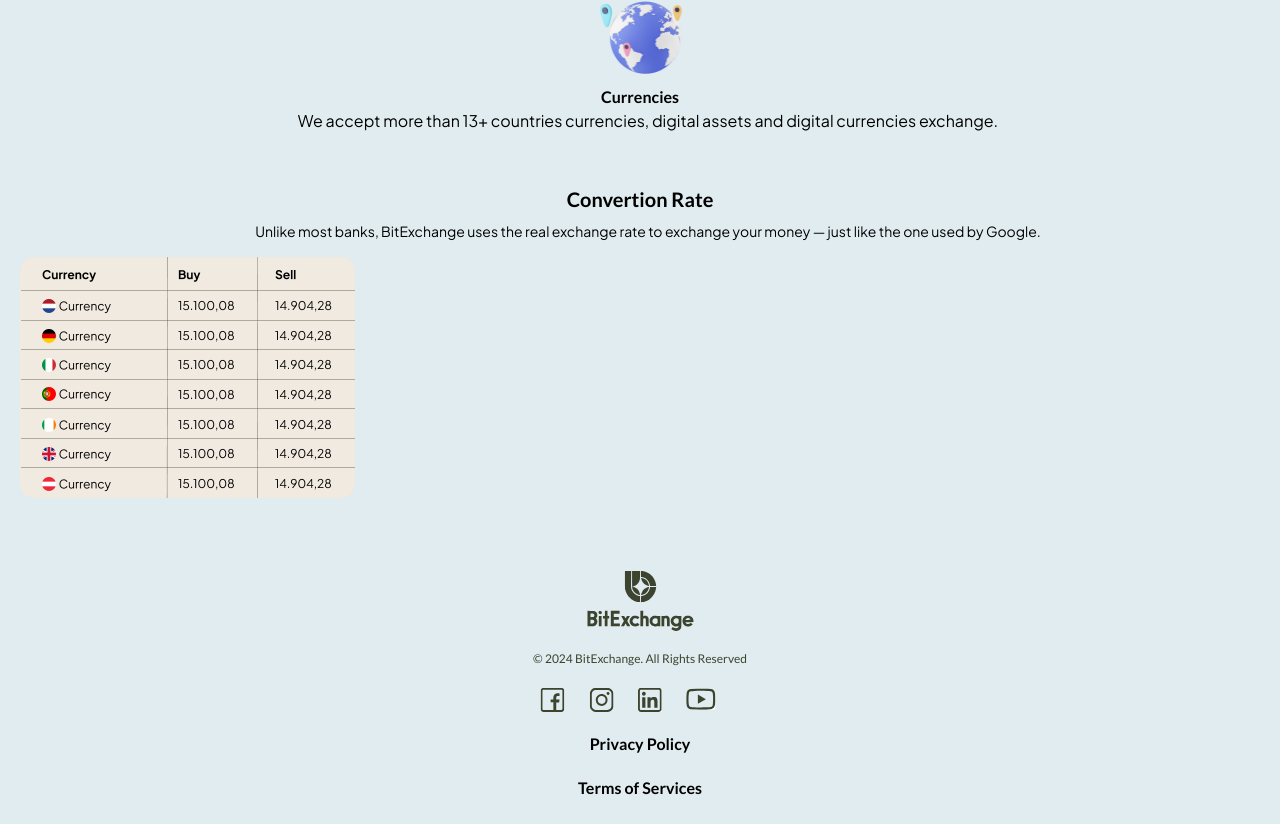
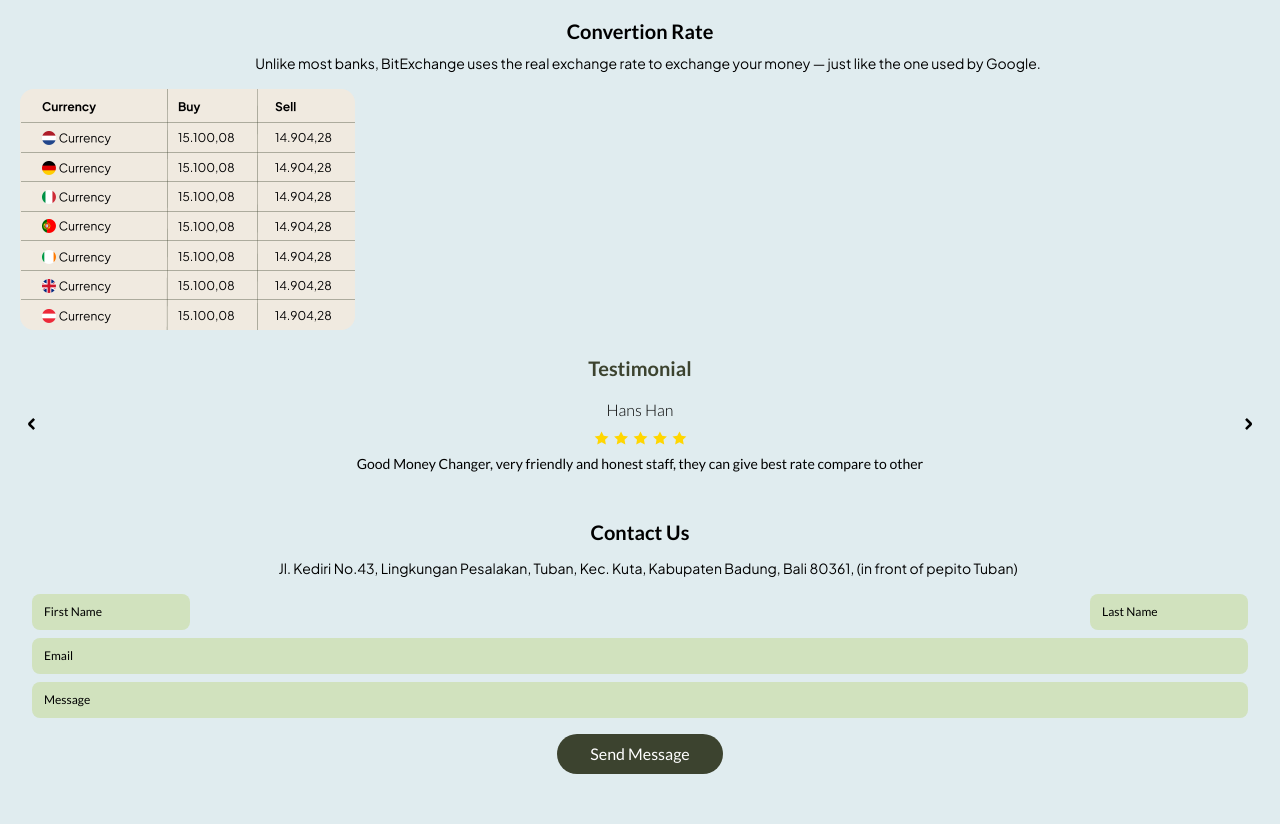
Before and after one commit to liyunfei22/bit-exchange, a Next.js app: page / in a window 1280 px wide. Shown: the part 776-1600 px from the top of the page. Built offline with nearby package versions, Linux system fonts and the light colour scheme.

Commit message:
feat: 轮播

```diff
--- a/src/app/globals.css
+++ b/src/app/globals.css
@@ -11,7 +11,7 @@ body {
 }
 
 @layer utilities {
-  .text-balance {
-    text-wrap: balance;
+  .input-text {
+    @apply bg-green border-0 focus:border-0 active:border-0 rounded-lg outline-0	placeholder:text-xs placeholder:text-black text-black px-3 py-2.5 text-xs
   }
 }
--- a/src/app/page.tsx
+++ b/src/app/page.tsx
@@ -1,3 +1,6 @@
+import BitExchange from "@/components/BitExchange";
+import Carousel from "@/components/Carousel";
+import ConcatUs from "@/components/ConcatUs";
 import { Plus_Jakarta_Sans } from "next/font/google";
 import Image from "next/image";
 
@@ -7,6 +10,7 @@ const plus_Jakarta_Sans = Plus_Jakarta_Sans({
 });
 
 export default function Home() {
+
   const list = [
     {
       img: "/Coins.png",
@@ -41,9 +45,7 @@ export default function Home() {
       <div className="font-bold text-xl text-center px-12 mb-4">
         Maximize Money Exchange, Best Rate in Bali!
       </div>
-      <div className="w-full px-5 mb-4">
-        <div className="w-full px-4 py-24 bg-brown rounded-2xl"></div>
-      </div>
+      <BitExchange/>
       <div className="px-5 py-6">
         <div className="font-bold text-xl pb-2 text-center">
           Why BitExchange
@@ -80,24 +82,26 @@ export default function Home() {
         );
       })}
       <div className="px-5 py-6">
-        <div className="font-bold text-xl py-6 pb-2 text-center">
+        <div className="font-bold text-xl pb-2 text-center">
           Convertion Rate
         </div>
         <div
-          className={`${plus_Jakarta_Sans.className} text-sm indent-4 font-normal text-center pb-4`}
+          className={`${plus_Jakarta_Sans.className} text-sm indent-4 font-normal text-center mb-4`}
         >
           Unlike most banks, BitExchange uses the real exchange rate to exchange
           your money — just like the one used by Google.
         </div>
         <Image
-          className="mb-2"
           src="/change.png"
           width={335}
           height={241}
           alt={""}
         />
       </div>
-      <div></div>
+      <Carousel/>
+      <div>
+        <ConcatUs/>
+      </div>
       <div></div>
     </main>
   );
--- /dev/null
+++ b/src/components/BitExchange.tsx
@@ -0,0 +1,7 @@
+export default function BitExchange() {
+  return (
+    <div className="w-full px-5 mb-4">
+      <div className="w-full px-4 py-6 bg-brown rounded-2xl"></div>
+    </div>
+  );
+}
--- /dev/null
+++ b/src/components/Carousel.tsx
@@ -0,0 +1,75 @@
+"use client";
+import { useState } from "react";
+import RightIcon from "./icons/right";
+import LeftIcon from "./icons/left";
+import StartsIcon from "./icons/start";
+
+const Carousel = () => {
+  const [currentIndex, setCurrentIndex] = useState(0);
+  const images = [
+    {
+      title: 'Hans Han',
+      desc: 'Good Money Changer, very friendly and honest staff, they can give best rate compare to other'
+    },
+    {
+      title: 'Michael Bubbles',
+      desc: 'My hotel told me to go here, so i went and the rates is better'
+    },
+    {
+      title: 'Michael J. Scofield',
+      desc: 'Good rate, good staff & services and no commission, thank you'
+    }
+  ];
+  const goToPrevious = () => {
+    const isFirstSlide = currentIndex === 0;
+    const newIndex = isFirstSlide ? images.length - 1 : currentIndex - 1;
+    setCurrentIndex(newIndex);
+  };
+
+  const goToNext = () => {
+    const isLastSlide = currentIndex === images.length - 1;
+    const newIndex = isLastSlide ? 0 : currentIndex + 1;
+    setCurrentIndex(newIndex);
+  };
+
+  return (
+    <div className="carousel w-full px-5">
+      <div className="w-full relative px-5">
+        <div className="w-full px-5">
+          <div className="text-xl font-bold text-center mb-4 text-black-100">Testimonial</div>
+          <div className="carousel-inner w-full px-5 relative h-24 overflow-hidden">
+            {images.map((item, index) => (
+              <div
+                key={index}
+                className={`carousel-item absolute top-0 left-0 w-full transition duration-500 ease-in-out ${
+                  currentIndex === index ? "opacity-100" : "opacity-0"
+                }`}
+                style={{ transform: `translateX(${index - currentIndex}00%)` }}
+              >
+                <div className="text-base text-black text-center font-light	 mb-2">{item.title}</div>
+                <div className="flex justify-center mb-2"><StartsIcon/></div>
+                <div className="text-sm text-black text-center">
+                  {item.desc}
+                </div>
+              </div>
+            ))}
+          </div>
+        </div>
+        <button
+          className="absolute top-0 bottom-0 left-0 flex items-center justify-center p-2"
+          onClick={goToPrevious}
+        >
+          <LeftIcon />
+        </button>
+        <button
+          className="carousel-control absolute top-0 bottom-0 right-0 flex items-center justify-center p-2"
+          onClick={goToNext}
+        >
+          <RightIcon />
+        </button>
+      </div>
+    </div>
+  );
+};
+
+export default Carousel;
--- /dev/null
+++ b/src/components/ConcatUs.tsx
@@ -0,0 +1,36 @@
+"use client";
+import { Plus_Jakarta_Sans } from "next/font/google";
+
+const plus_Jakarta_Sans = Plus_Jakarta_Sans({
+  subsets: ["latin"],
+  display: "swap",
+});
+
+export default function ConcatUs() {
+  return (
+    <div className="px-4 py-6">
+      <div className="font-bold text-xl pb-3 text-center">Contact Us</div>
+      <div
+        className={`${plus_Jakarta_Sans.className} text-sm indent-4 font-normal text-center pb-4`}
+      >
+        Jl. Kediri No.43, Lingkungan Pesalakan, Tuban, Kec. Kuta, Kabupaten
+        Badung, Bali 80361, (in front of pepito Tuban)
+      </div>
+      <div className="px-4">
+        <div className="w-full flex justify-between items-center mb-2">
+          <input className="input-text" type="text" placeholder="First Name" />
+          <input className="input-text" type="text" placeholder="Last Name" />
+        </div>
+        <div className="w-full mb-2">
+          <input className="input-text w-full" type="text" placeholder="Email" />
+        </div>
+        <div className="w-full">
+          <input  className="input-text w-full" type="text" placeholder="Message" />
+        </div>
+        <div className="flex justify-center pt-4">
+          <button className="rounded-full bg-black-100 text-white text-blob text-base py-2 w-[166px]">Send Message</button>
+        </div>
+      </div>
+    </div>
+  );
+}
--- /dev/null
+++ b/src/components/icons/left.tsx
@@ -0,0 +1,18 @@
+export default function LeftIcon() {
+  return (
+    <svg
+      width="8"
+      height="12"
+      viewBox="0 0 8 12"
+      fill="none"
+      xmlns="http://www.w3.org/2000/svg"
+    >
+      <path
+        fill-rule="evenodd"
+        clip-rule="evenodd"
+        d="M0.162849 6.43246C0.302629 7.05002 0.246174 6.98364 2.85849 9.60202L5.24507 11.9941L6.14267 11.0973L7.04028 10.2005L4.93725 8.09721L2.83421 5.9939L4.93725 3.89059L7.04028 1.78728L6.14303 0.890708L5.24579 -0.0058596L2.92918 2.30629C1.4898 3.74288 0.553602 4.70794 0.456841 4.85477C0.164484 5.29839 0.047868 5.92441 0.162849 6.43246Z"
+        fill="black"
+      />
+    </svg>
+  );
+}
--- /dev/null
+++ b/src/components/icons/right.tsx
@@ -0,0 +1,18 @@
+export default function RightIcon() {
+  return (
+    <svg
+      width="7"
+      height="12"
+      viewBox="0 0 7 12"
+      fill="none"
+      xmlns="http://www.w3.org/2000/svg"
+    >
+      <path
+        fill-rule="evenodd"
+        clip-rule="evenodd"
+        d="M6.95629 6.43246C6.81651 7.05002 6.87297 6.98364 4.26065 9.60202L1.87407 11.9941L0.976466 11.0973L0.0788613 10.2005L2.1819 8.09721L4.28493 5.9939L2.1819 3.89059L0.0788617 1.78728L0.976107 0.890708L1.87335 -0.0058596L4.18996 2.30629C5.62934 3.74288 6.56554 4.70794 6.6623 4.85477C6.95466 5.29839 7.07127 5.92441 6.95629 6.43246Z"
+        fill="black"
+      />
+    </svg>
+  );
+}
--- /dev/null
+++ b/src/components/icons/start.tsx
@@ -0,0 +1,32 @@
+export default function StartsIcon() {
+  return (
+    <svg
+      width="95"
+      height="16"
+      viewBox="0 0 95 16"
+      fill="none"
+      xmlns="http://www.w3.org/2000/svg"
+    >
+      <path
+        d="M8.57743 1.39014L10.7251 5.74114L15.5279 6.44313L12.0527 9.82802L12.8728 14.6099L8.57743 12.351L4.28204 14.6099L5.10219 9.82802L1.62695 6.44313L6.42973 5.74114L8.57743 1.39014Z"
+        fill="#FFD600"
+      />
+      <path
+        d="M28.0389 1.39014L30.1866 5.74114L34.9893 6.44313L31.5141 9.82802L32.3343 14.6099L28.0389 12.351L23.7435 14.6099L24.5636 9.82802L21.0884 6.44313L25.8912 5.74114L28.0389 1.39014Z"
+        fill="#FFD600"
+      />
+      <path
+        d="M47.4998 1.39014L49.6475 5.74114L54.4503 6.44313L50.975 9.82802L51.7952 14.6099L47.4998 12.351L43.2044 14.6099L44.0246 9.82802L40.5493 6.44313L45.3521 5.74114L47.4998 1.39014Z"
+        fill="#FFD600"
+      />
+      <path
+        d="M66.9617 1.39014L69.1094 5.74114L73.9122 6.44313L70.4369 9.82802L71.2571 14.6099L66.9617 12.351L62.6663 14.6099L63.4865 9.82802L60.0112 6.44313L64.814 5.74114L66.9617 1.39014Z"
+        fill="#FFD600"
+      />
+      <path
+        d="M86.4226 1.39014L88.5703 5.74114L93.3731 6.44313L89.8979 9.82802L90.718 14.6099L86.4226 12.351L82.1273 14.6099L82.9474 9.82802L79.4722 6.44313L84.2749 5.74114L86.4226 1.39014Z"
+        fill="#FFD600"
+      />
+    </svg>
+  );
+}
--- a/tailwind.config.ts
+++ b/tailwind.config.ts
@@ -14,6 +14,7 @@ const config: Config = {
           DEFAULT: '#000000'
         },
         brown: '#F0EAE0',
+        green: '#D1E2BE',
         yellow: '#FAFF7B'
       },
       spacing: {
@@ -21,6 +22,8 @@ const config: Config = {
       }
     },
   },
-  plugins: [],
+  plugins: [
+    //require('@tailwindcss/forms')
+  ],
 };
 export default config;
```
Also changed, not shown: package.json (+6 -5 lines), src/app/about/page.tsx (+31 -11 lines), 1 other file (tests, documents, lock files or other folders).
